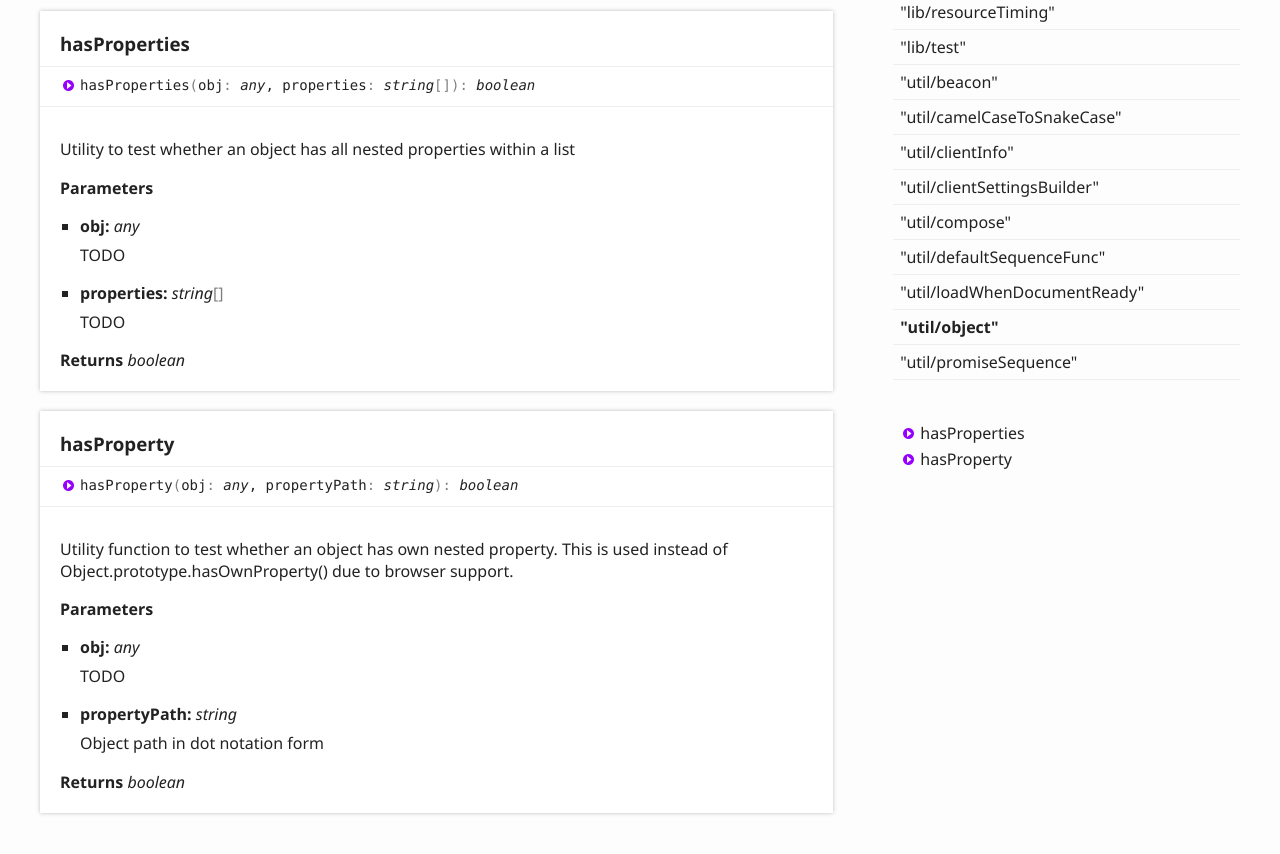
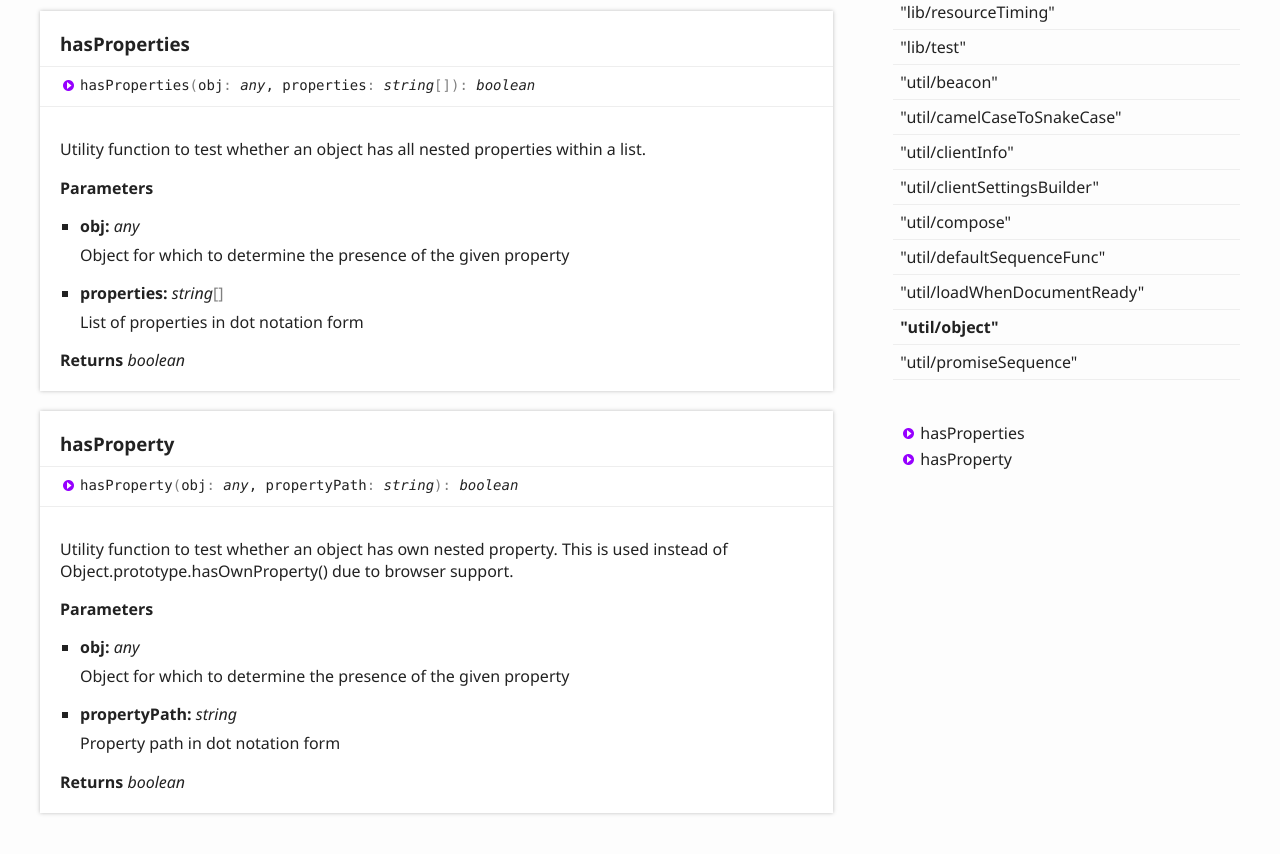
Before and after one commit to openinsights/openinsights, a website built with webpack: page doc/modules/_util_object_.html in a window 1280 px wide. Shown: the part 460-1314 px from the top of the page. Built offline with nearby package versions, Linux system fonts and the light colour scheme.

Commit message:
Docblocks for src/util/object.ts

```diff
--- a/doc/modules/_util_object_.html
+++ b/doc/modules/_util_object_.html
@@ -94,7 +94,8 @@
 							</aside>
 							<div class="tsd-comment tsd-typography">
 								<div class="lead">
-									<p>Utility to test whether an object has all nested properties within a list</p>
+									<p>Utility function to test whether an object has all nested properties within
+									a list.</p>
 								</div>
 							</div>
 							<h4 class="tsd-parameters-title">Parameters</h4>
@@ -102,13 +103,13 @@
 								<li>
 									<h5>obj: <span class="tsd-signature-type">any</span></h5>
 									<div class="tsd-comment tsd-typography">
-										<p>TODO</p>
+										<p>Object for which to determine the presence of the given property</p>
 									</div>
 								</li>
 								<li>
 									<h5>properties: <span class="tsd-signature-type">string</span><span class="tsd-signature-symbol">[]</span></h5>
 									<div class="tsd-comment tsd-typography">
-										<p>TODO</p>
+										<p>List of properties in dot notation form</p>
 									</div>
 								</li>
 							</ul>
@@ -137,13 +138,13 @@
 								<li>
 									<h5>obj: <span class="tsd-signature-type">any</span></h5>
 									<div class="tsd-comment tsd-typography">
-										<p>TODO</p>
+										<p>Object for which to determine the presence of the given property</p>
 									</div>
 								</li>
 								<li>
 									<h5>propertyPath: <span class="tsd-signature-type">string</span></h5>
 									<div class="tsd-comment tsd-typography">
-										<p>Object path in dot notation form</p>
+										<p>Property path in dot notation form</p>
 									</div>
 								</li>
 							</ul>
```
Also changed, not shown: src/util/object.ts (+6 -5 lines).
